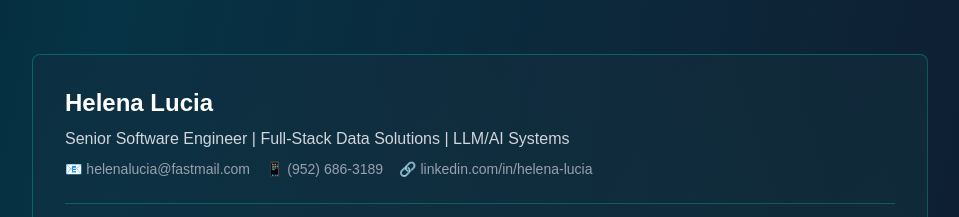
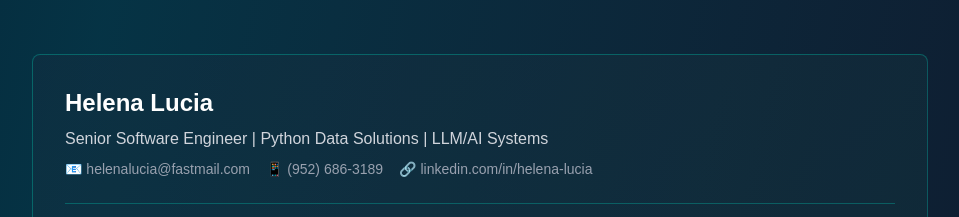
Before and after one commit to helenakristina/helena-portfolio, a Next.js app: page / in a window 1280 px wide. Shown: the part 4766-4983 px from the top of the page, without its empty margins (160-1119 px from the left). Built offline with nearby package versions, Linux system fonts and the light colour scheme.

Commit message:
chore: update wording

```diff
--- a/src/components/portfolio.jsx
+++ b/src/components/portfolio.jsx
@@ -323,7 +323,7 @@ export default function PortfolioSite() {
           <div className="bg-gradient-to-br from-slate-800/30 to-teal-900/30 border border-teal-400/30 rounded-lg p-8">
             <div className="mb-6">
               <h3 className="text-2xl font-bold text-white mb-2">Helena Lucia</h3>
-              <p className="text-gray-300 mb-2">Senior Software Engineer | Full-Stack Data Solutions | LLM/AI Systems</p>
+              <p className="text-gray-300 mb-2">Senior Software Engineer | Python Data Solutions | LLM/AI Systems</p>
               <div className="flex flex-wrap gap-4 text-sm text-gray-400">
                 <span>📧 helenalucia@fastmail.com</span>
                 <span>📱 (952) 686-3189</span>
@@ -334,7 +334,7 @@ export default function PortfolioSite() {
             <div className="border-t border-teal-400/30 pt-6">
               <h4 className="text-lg font-bold text-gray-400 mb-3">Core Skills</h4>
               <p className="text-gray-300 text-sm leading-relaxed">
-                Python 3.9+ • Data Analysis & ML (Pandas, NumPy, TensorFlow, Keras) • LLM Systems (Claude API, RAG, vector embeddings) • Data Visualization (Plotly, Matplotlib, Bokeh) • Backend APIs (FastAPI, Flask) • Cloud Platforms (AWS, GCP, Supabase) • Infrastructure (Docker, Kubernetes, Terraform) • Databases (PostgreSQL, Elasticsearch, Neo4J) • Full-Stack Development (SvelteKit, React) • Leadership & Mentorship
+                Python 3.9+ • Data Analysis & ML (Pandas, NumPy, TensorFlow, Keras) • LLM Systems (Claude API, RAG, vector embeddings) • Data Visualization (Plotly, Matplotlib, Bokeh) • Backend APIs (FastAPI, Flask) • Cloud Platforms (AWS, GCP, Supabase) • Infrastructure (Docker, Kubernetes, Terraform) • Databases (PostgreSQL, Elasticsearch, Neo4J) • Full-Stack Development (SvelteKit) • Leadership & Mentorship
               </p>
             </div>
 
```
